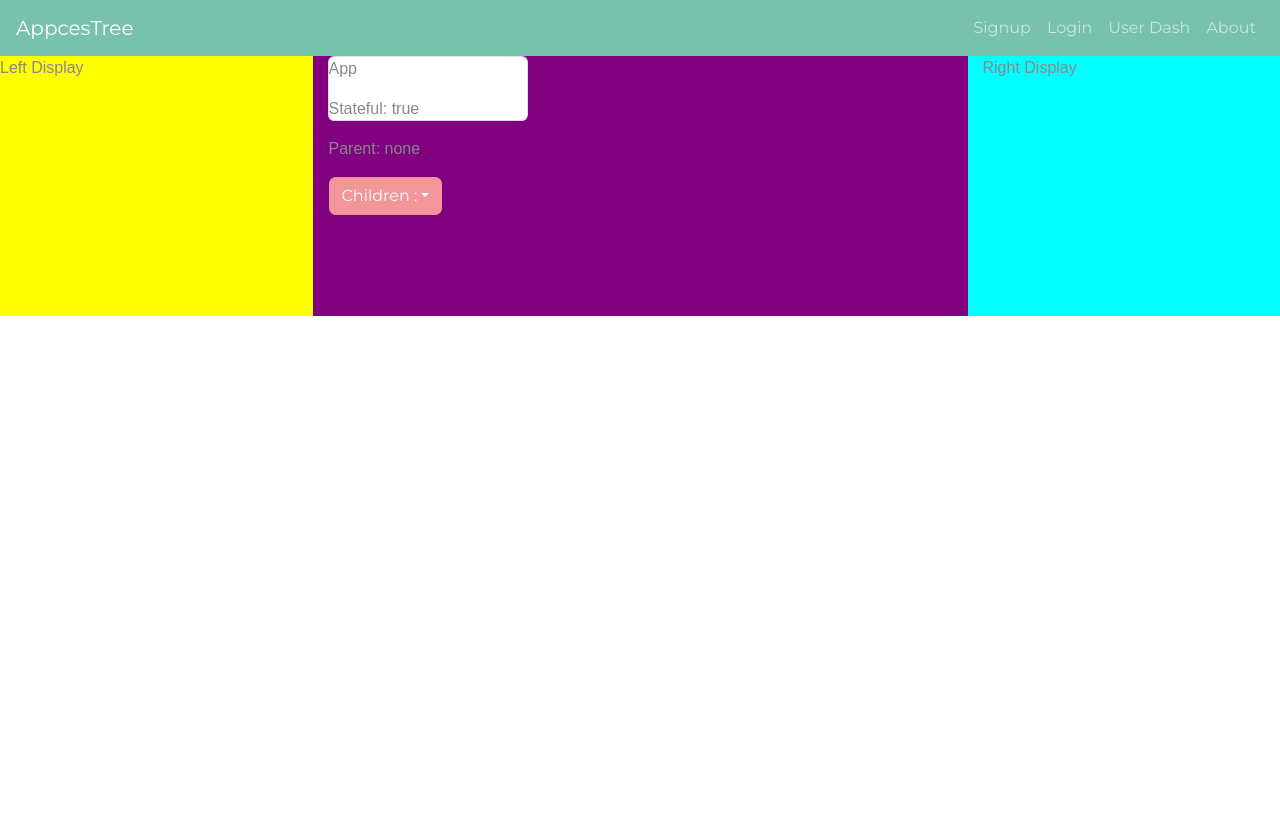
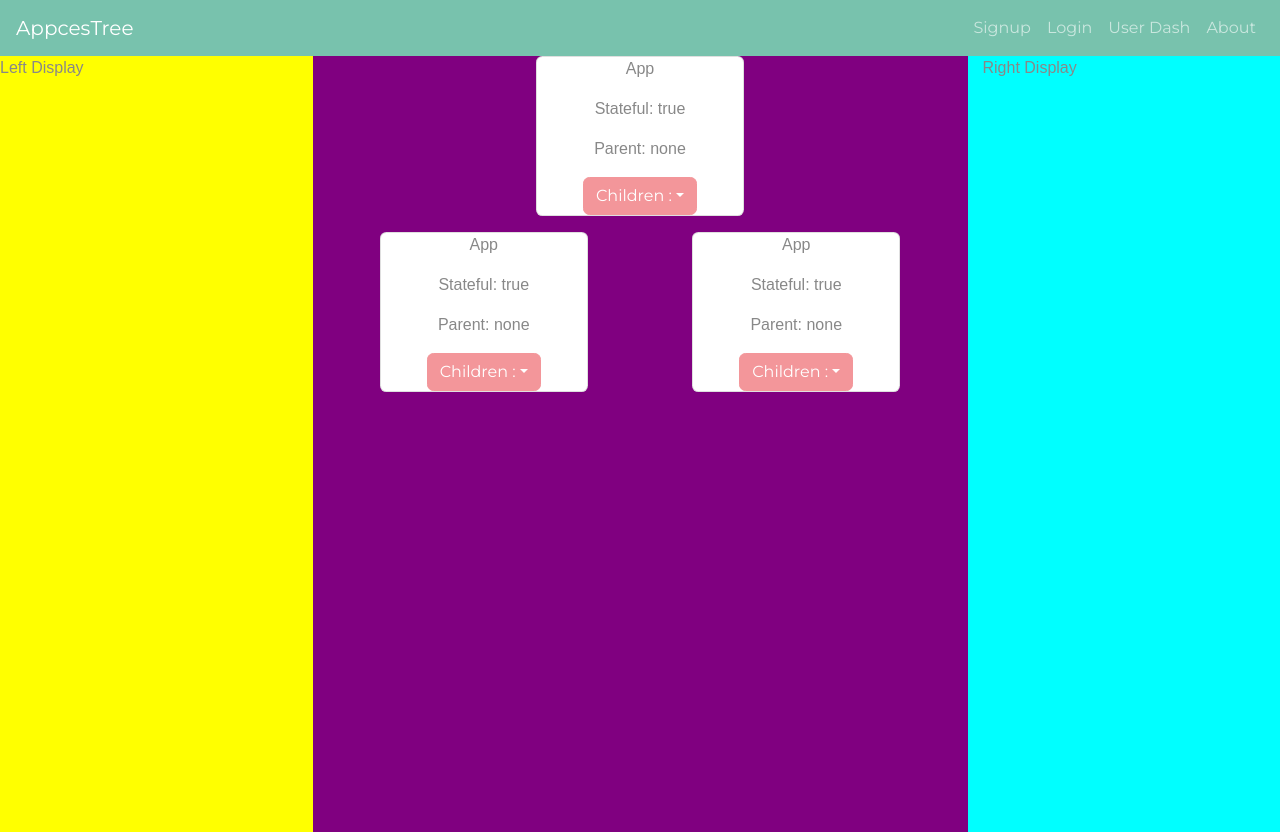
Before and after one commit to NickDErrico/appcestree, a React (Create React App) app: page /new in a window 1280 px wide. Before the commit the page ends 800 px from the top, so only its background shows below. Built offline with nearby package versions, Linux system fonts and the light colour scheme.

Commit message:
grid set-up for tree display

```diff
--- a/src/components/NewProject.js
+++ b/src/components/NewProject.js
@@ -24,7 +24,34 @@ class NewProject extends Component {
                   <DropdownItem>TEST 2</DropdownItem>
                 </DropdownMenu>
               </UncontrolledDropdown>
-
+            </Card>
+            <Card id='initial-component-two'>
+              <p>App</p>
+              <p>Stateful: true</p>
+              <p>Parent: none</p>
+              <UncontrolledDropdown>
+                <DropdownToggle caret>
+                  Children :
+                </DropdownToggle>
+                <DropdownMenu>
+                  <DropdownItem>TEST 1</DropdownItem>
+                  <DropdownItem>TEST 2</DropdownItem>
+                </DropdownMenu>
+              </UncontrolledDropdown>
+            </Card>
+            <Card id='initial-component-three'>
+              <p>App</p>
+              <p>Stateful: true</p>
+              <p>Parent: none</p>
+              <UncontrolledDropdown>
+                <DropdownToggle caret>
+                  Children :
+                </DropdownToggle>
+                <DropdownMenu>
+                  <DropdownItem>TEST 1</DropdownItem>
+                  <DropdownItem>TEST 2</DropdownItem>
+                </DropdownMenu>
+              </UncontrolledDropdown>
             </Card>
           </Col>
           <Col md={3} id='right-display'>
--- a/src/styles/newProject.css
+++ b/src/styles/newProject.css
@@ -1,7 +1,10 @@
 #main-display {
+  align-items: center;
   background-color: purple;
-  grid-template-columns: repeat(5, 100px);
-  grid-template-rows: 25% 100px auto;
+  grid-template-columns: repeat(12, 1fr);
+  grid-template-rows: repeat(9, 1fr);
+  grid-row-gap: 1em;
+  text-align: center;
 }
 
 #left-display {
@@ -13,6 +16,16 @@
 }
 
 #initial-component {
-  grid-column-start: 1;
-  grid-column-end: 3;
+  grid-column: 5 / span 4;
+  grid-row: 1 / span 2;
 }
+
+#initial-component-two {
+  grid-column: 2 / span 4;
+  grid-row: 3 / span 2;
+}
+
+#initial-component-three {
+  grid-column: 8 / span 4;
+  grid-row: 3 / span 2;
+}
```
